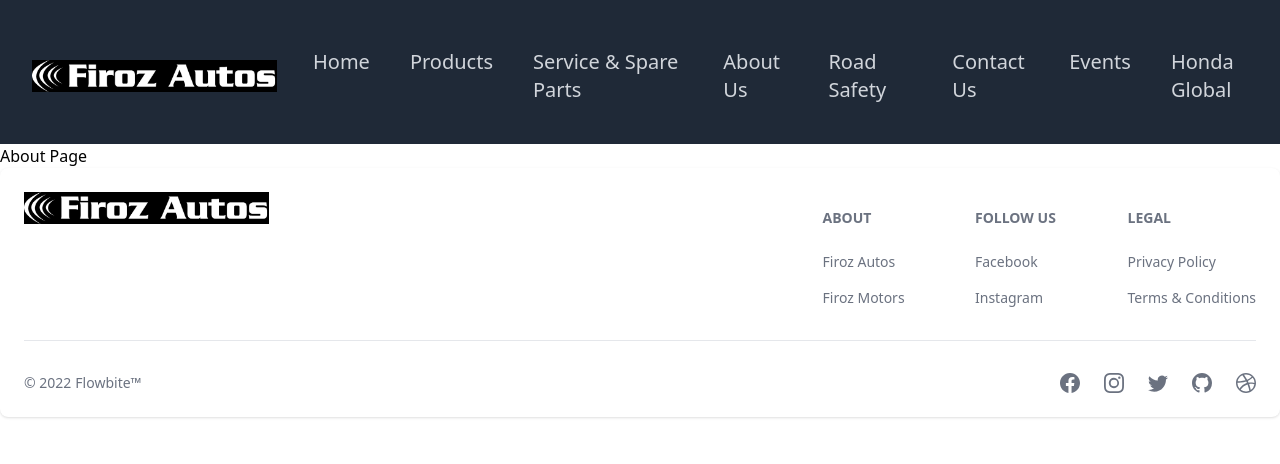
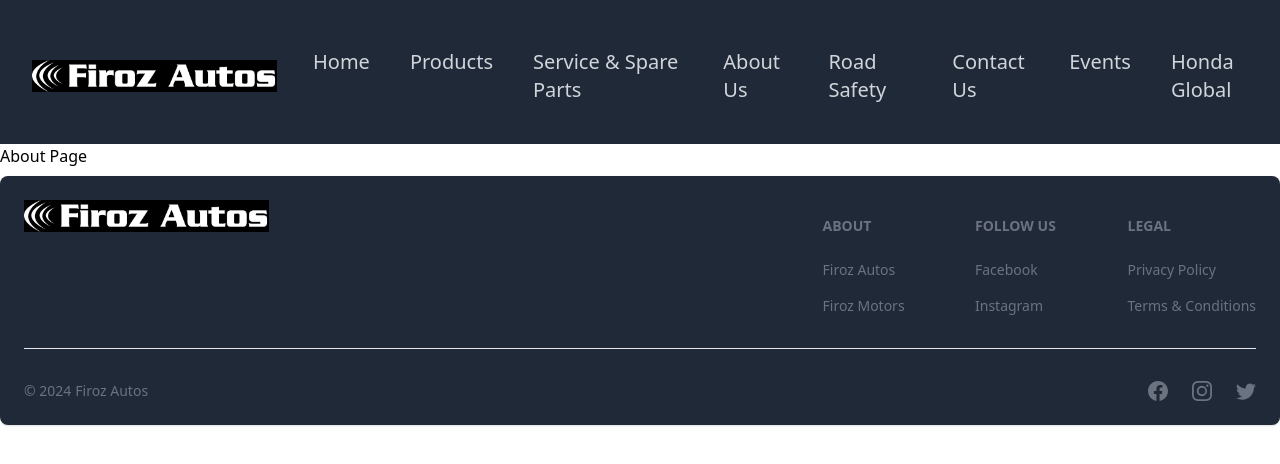
Before and after one commit to samimeadad/firoz-autos, a React (Vite) app: page /about in a window 1280 px wide. Shown: the top 464 px of the page. Built offline with nearby package versions, Linux system fonts and the light colour scheme.

Commit message:
Footer edit done

```diff
--- a/src/components/Footer/FooterComponent.jsx
+++ b/src/components/Footer/FooterComponent.jsx
@@ -13,22 +13,22 @@
 
 const FooterComponent = () => {
     return (
-        <Footer container>
+        <Footer container className='my-2 bg-gray-800'>
             <div className="w-full">
                 <div className="grid w-full justify-between sm:flex sm:justify-between md:flex md:grid-cols-1">
                     <div>
                         <FooterBrand
                             href="/"
                             src={ logo }
-                            alt="Company Logo"
+                            alt="Logo"
                         />
                     </div>
                     <div className="grid grid-cols-2 gap-8 sm:mt-4 sm:grid-cols-3 sm:gap-6">
                         <div>
                             <FooterTitle title="about" />
                             <FooterLinkGroup col>
-                                <FooterLink href="#">Firoz Autos</FooterLink>
-                                <FooterLink href="#">Firoz Motors</FooterLink>
+                                <FooterLink href="/" target='_blank'>Firoz Autos</FooterLink>
+                                <FooterLink href="/service" target='_blank'>Firoz Motors</FooterLink>
                             </FooterLinkGroup>
                         </div>
                         <div>
@@ -41,21 +41,19 @@
                         <div>
                             <FooterTitle title="Legal" />
                             <FooterLinkGroup col>
-                                <FooterLink href="#">Privacy Policy</FooterLink>
-                                <FooterLink href="#">Terms &amp; Conditions</FooterLink>
+                                <FooterLink href="/privacy-policy" target='_blank'>Privacy Policy</FooterLink>
+                                <FooterLink href="/terms" target='_blank'>Terms &amp; Conditions</FooterLink>
                             </FooterLinkGroup>
                         </div>
                     </div>
                 </div>
                 <FooterDivider />
                 <div className="w-full sm:flex sm:items-center sm:justify-between">
-                    <FooterCopyright href="#" by="Flowbite™" year={ 2022 } />
+                    <FooterCopyright href="/" by="Firoz Autos" year={ new Date().getFullYear() } />
                     <div className="mt-4 flex space-x-6 sm:mt-0 sm:justify-center">
-                        <FooterIcon href="#" icon={ BsFacebook } />
+                        <FooterIcon href="$" icon={ BsFacebook } />
                         <FooterIcon href="#" icon={ BsInstagram } />
                         <FooterIcon href="#" icon={ BsTwitter } />
-                        <FooterIcon href="#" icon={ BsGithub } />
-                        <FooterIcon href="#" icon={ BsDribbble } />
                     </div>
                 </div>
             </div>
--- a/src/main.jsx
+++ b/src/main.jsx
@@ -13,6 +13,8 @@
 import Contact from './pages/Contact/Contact.jsx';
 import Events from './pages/Events/Events.jsx';
 import Products from './pages/Products/Products.jsx';
+import PrivacyPolicy from './pages/PrivacyPolicy/PrivacyPolicy.jsx';
+import Terms from './pages/Terms/Terms.jsx';
 
 const router = createBrowserRouter( [
   {
@@ -54,6 +56,16 @@
     path: "/events",
     element: <Events />,
     errorElement: <PageNotFound />
+  },
+  {
+    path: "/privacy-policy",
+    element: <PrivacyPolicy />,
+    errorElement: <PageNotFound />
+  },
+  {
+    path: "/terms",
+    element: <Terms />,
+    errorElement: <PageNotFound />
   }
 ] );
 
--- /dev/null
+++ b/src/pages/PrivacyPolicy/PrivacyPolicy.jsx
@@ -0,0 +1,15 @@
+import React from 'react';
+import Header from '../../components/Header/Header';
+import FooterComponent from '../../components/Footer/FooterComponent';
+
+const PrivacyPolicy = () => {
+    return (
+        <div>
+            <Header />
+            <h1>Privacy Policy</h1>
+            <FooterComponent />
+        </div>
+    );
+};
+
+export default PrivacyPolicy;
--- /dev/null
+++ b/src/pages/Terms/Terms.jsx
@@ -0,0 +1,15 @@
+import React from 'react';
+import Header from '../../components/Header/Header';
+import FooterComponent from '../../components/Footer/FooterComponent';
+
+const Terms = () => {
+    return (
+        <div>
+            <Header />
+            <h1>Terms & Conditions</h1>
+            <FooterComponent />
+        </div>
+    );
+};
+
+export default Terms;
```
